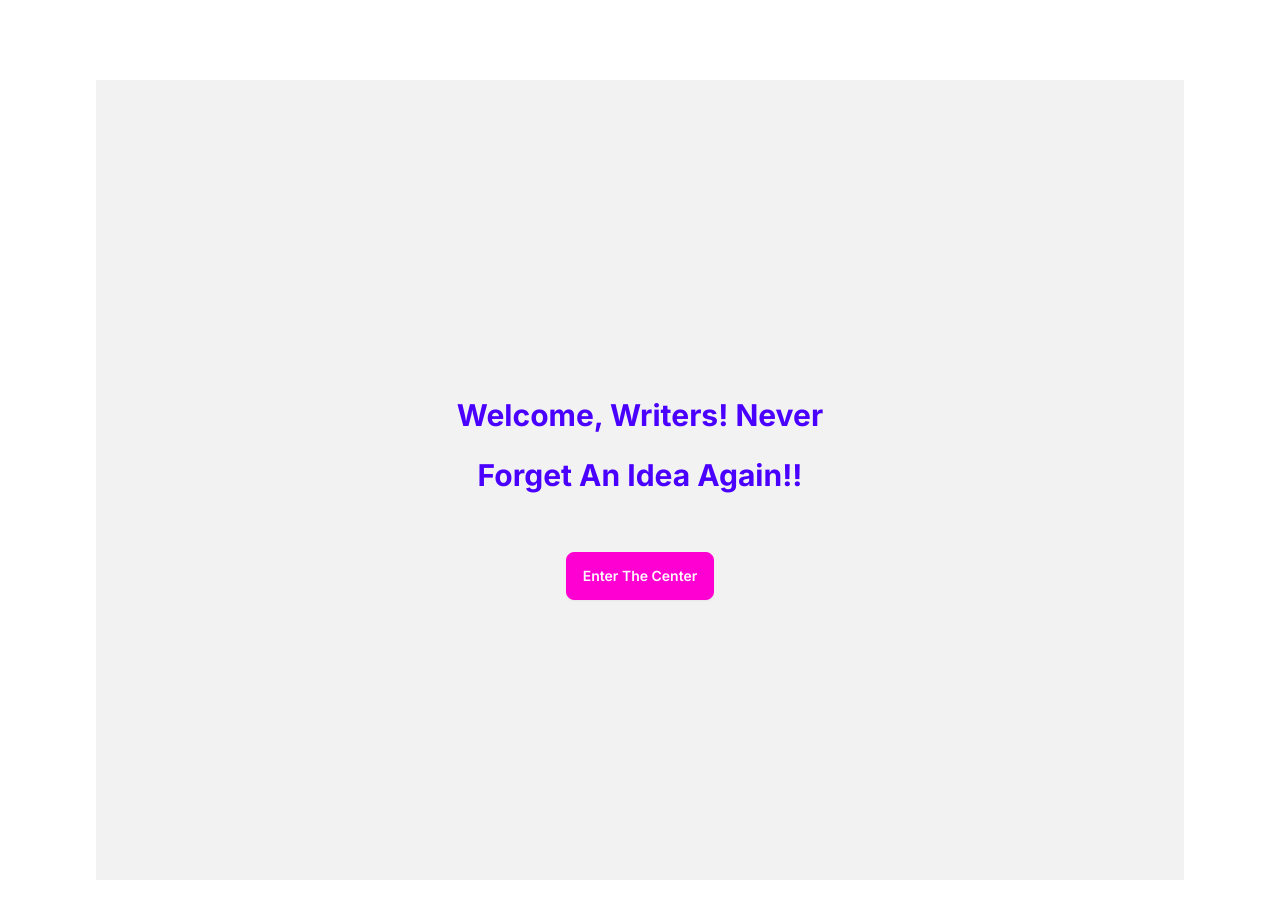
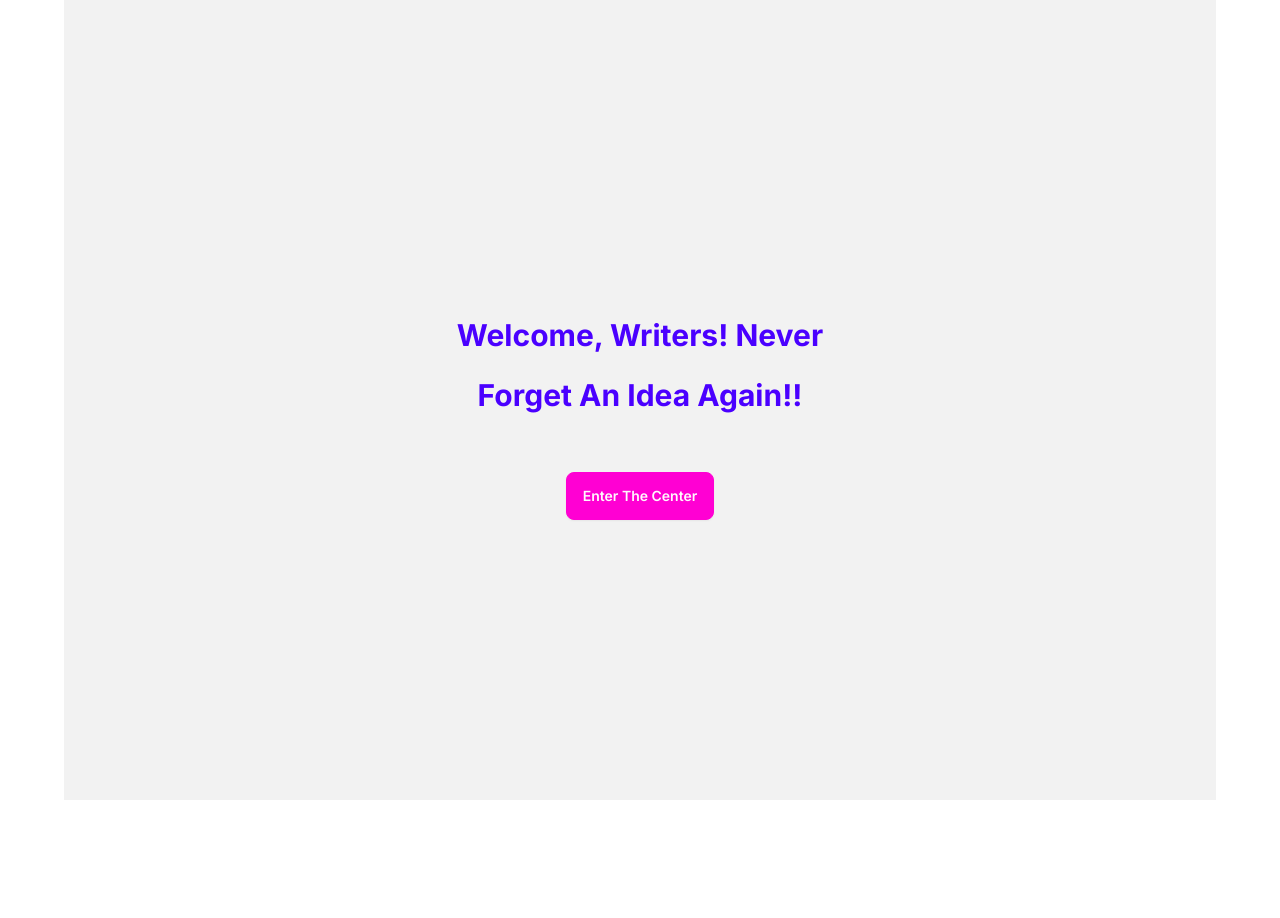
Before and after one commit to mmaustin/project-fb, a Next.js app in the folder fb/: page / in a window 1280 px wide. Shown: the top 918 px of the page. After the commit the page ends 800 px from the top, so only its background shows below. Built offline with nearby package versions, Linux system fonts and the light colour scheme.

Commit message:
added sidebar component and functionality to command layout

```diff
--- a/fb/app/(command)/layout.jsx
+++ b/fb/app/(command)/layout.jsx
@@ -11,6 +11,10 @@ const layout = ({ children }) => {
         </label>
         <div className="bg-base-200 px-8 py-12 min-h-screen">{children}</div>
       </div>
+      <div className="drawer-side">
+        <label htmlFor="my-drawer-2" aria-label="close sidebar" className="drawer-overlay"></label>
+        <Sidebar />
+      </div>
     </div>
   );
 };
--- a/fb/app/layout.js
+++ b/fb/app/layout.js
@@ -17,7 +17,7 @@ export default function RootLayout({ children }) {
       <html lang="en">
         <body className={inter.className}>
           {/* <Navbar /> */}
-          <main className="px-8 py-20 max-w-6xl mx-auto">
+          <main className="max-w-6xl mx-auto">
             {children}
           </main>
         </body>
```
